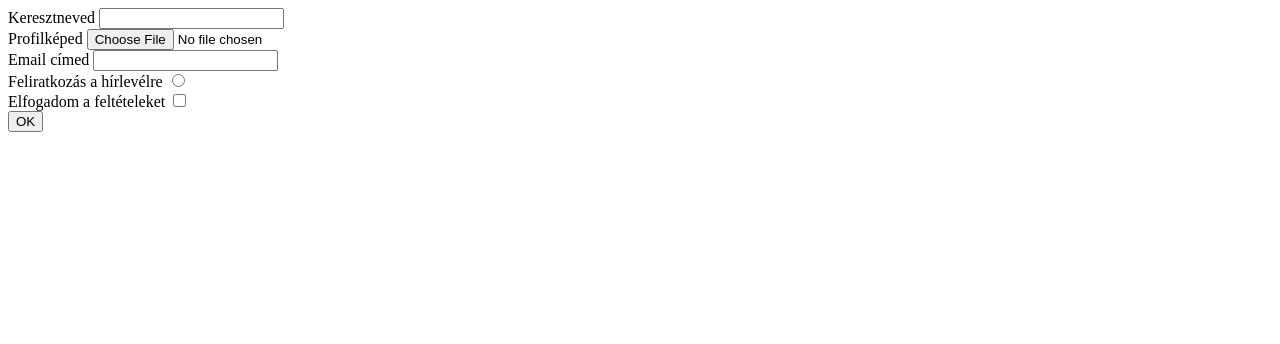
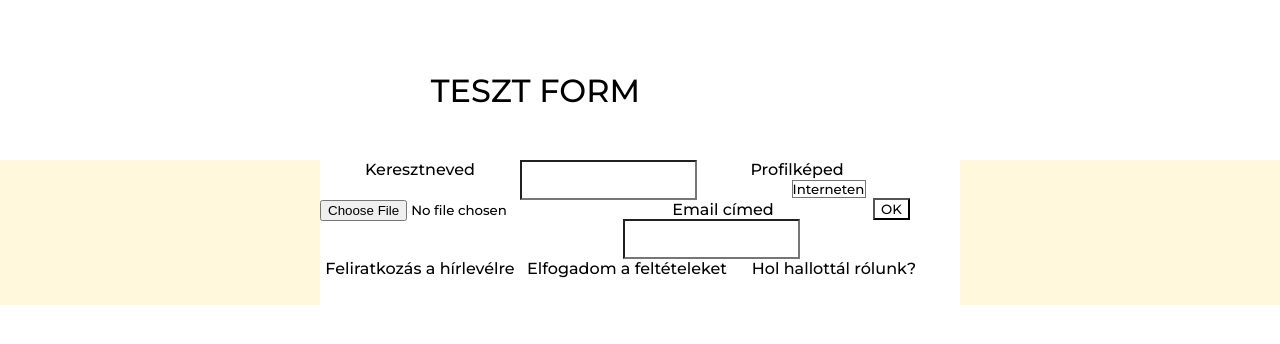
Before and after one commit to ribaorsi/w7-practice, a plain HTML site: page index.html in a window 1280 px wide. Drawn offline with Linux system fonts and the light colour scheme.

Commit message:
css nincs kész

```diff
--- a/index.html
+++ b/index.html
@@ -4,11 +4,15 @@
     <meta charset="UTF-8">
     <meta http-equiv="X-UA-Compatible" content="IE=edge">
     <meta name="viewport" content="width=device-width, initial-scale=1.0">
-
+    <link rel="stylesheet" href="style.css">
+    <link rel="preconnect" href="https://fonts.googleapis.com">
+    <link rel="preconnect" href="https://fonts.gstatic.com" crossorigin>
+    <link href="https://fonts.googleapis.com/css2?family=Montserrat:wght@100;200;500;800&display=swap" rel="stylesheet">
     <script src="script.js"></script>
     <title>Document</title>
 </head>
 <body>
+    <h1>Teszt form</h1>
     <div id= "root"></div>
 
 </body>
--- a/script.js
+++ b/script.js
@@ -34,24 +34,52 @@
 `;
 }
 
+const selectElement = (type, name, title, options) => {
+
+    let optionsToSelect = "";
+
+    for (const o of options) {
+        optionsToSelect += `
+        <option>
+            ${o}
+        </option>
+        `;
+    }
+
+    return `
+    <div>
+        <label>${title}</label>
+        <${type} name='${name}'>
+            ${optionsToSelect}
+        </${type}>
+    </div>
+`;
+}
+
 const formElement = `
 <form id='form'>
 ${inputElement('text', 'firstName', 'Keresztneved')}
 ${inputElement('file', 'profilePicture', 'Profilképed')}
 ${inputElement('email', 'personalEmail', 'Email címed')}
-${inputElement('radio', 'newsletter', 'Feliratkozás a hírlevélre')}
+${inputElement('checkbox', 'newsletter', 'Feliratkozás a hírlevélre')}
 ${inputElement('checkbox', 'terms', 'Elfogadom a feltételeket')}
+${selectElement('select', 'where', 'Hol hallottál rólunk?', ['Interneten', 'Ismerőstől', 'Egyéb'])}
 <button>OK</button>
 </form>
 `;
 
 const formSubmit = (event) =>{
     event.preventDefault();
-    console.log(event.target);
-    event.target.classList.add('Submitted');
+    const et = event.target;
+    console.log(et);
+    et.classList.add('Submitted');
+    let selectValue = et.querySelector(`select[name="where"]`).value;
+    console.log(selectValue);
 }
 const inputUpdate = (event) => {
     document.getElementById('inputValue').innerHTML = event.target.value;
+
+    console.log(event.target.closest("form"));
 }
 function loadEvent() {
     const root = document.getElementById('root');
--- a/style.css
+++ b/style.css
@@ -1,12 +1,10 @@
 * {
-    margin: 0;
-    padding: 0;
-    border: 0;
+
     background: transparent;
     outline: none;
     text-decoration: none;
     outline: none;
-    font-family: inherit;
+    font-family: 'Montserrat', sans-serif;
     -webkit-box-sizing: border-box;
             box-sizing: border-box;
   }
@@ -40,3 +38,71 @@
     -webkit-appearance: none !important;
     border-radius: 0;
   }
+
+body {
+  margin: 50px 0;
+
+  text-align: center;
+
+}
+
+  h1 {
+    display:inline-block;
+
+    margin-bottom: 50px;
+    left: ;
+    transform: translate(-50%);
+    text-align: center;
+    font-weight: 500;
+    text-transform: uppercase;
+
+  }
+  #root {
+    display:flex;
+    flex-wrap: wrap;
+    flex-direction:column;
+    justify-content: center;
+    align-items: center;
+
+    height:fit-content;
+
+    background-color:cornsilk;
+  }
+
+  #form {
+    display: block;
+    position: relative;
+    margin: auto;
+    max-width: 90vw;
+    align-content: center;
+    width: 50%;
+
+
+    border: darkgrey;
+    border-width: 10px;
+    border-radius: 1px;
+
+    background-color: #fff;
+  }
+
+
+  label, input {
+    display: block;
+    width: 200px;
+    float: left;
+    margin: (20px 20px);
+    padding: (20px 40px);
+   }
+
+   input {
+
+     margin: (20px 20px);
+     padding: (10px 10px);
+     background-color: #ffffff;
+     min-height: 40px;
+     width: fit-content;
+   }
+
+   button {
+
+   }
```
